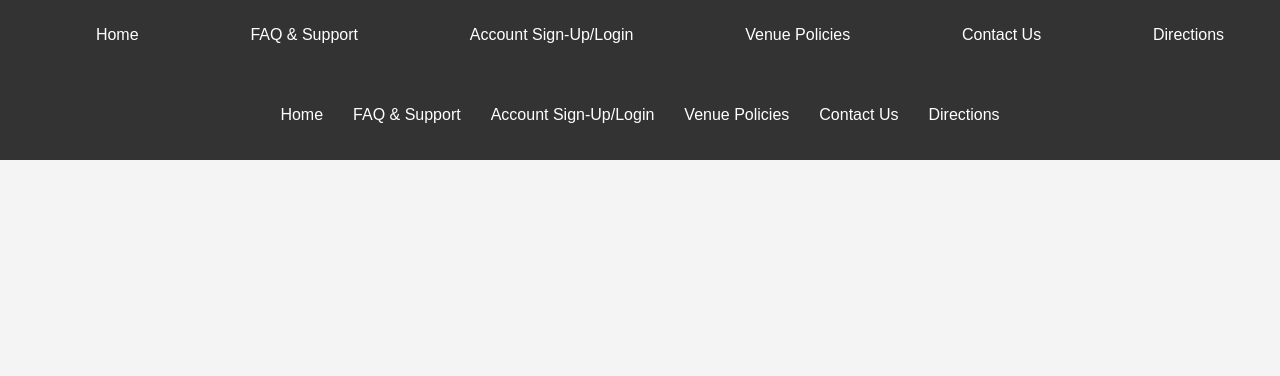
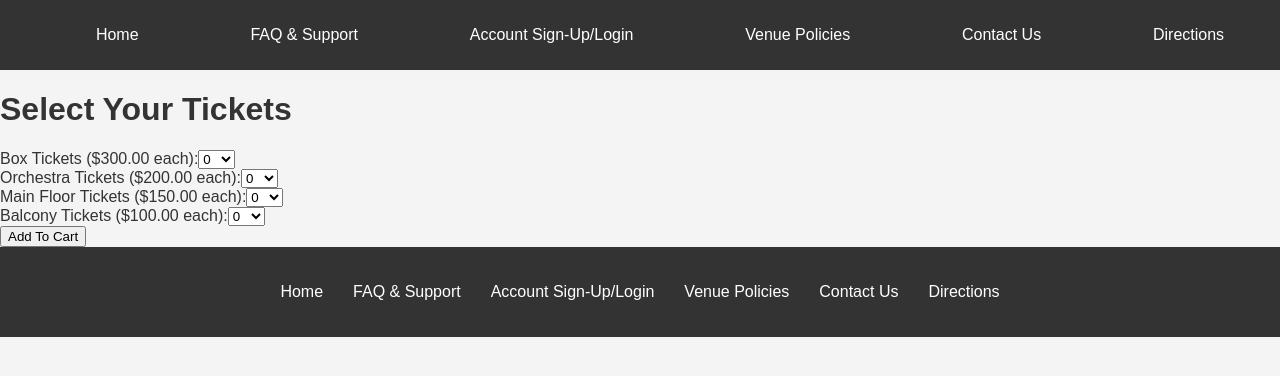
Before and after one commit to sosophia10/Event-Venue-Ticket-Purchasing-React-Webapp, a React (Create React App) app: page /tickets in a window 1280 px wide. Shown: the top 376 px of the page. Built offline with nearby package versions, Linux system fonts and the light colour scheme.

Commit message:
Your commit message here

```diff
--- a/src/App.js
+++ b/src/App.js
@@ -2,6 +2,8 @@ import React from 'react';
 import { BrowserRouter as Router, Route, Routes } from 'react-router-dom';
 import Home from './pages/Home';
 import Event from './pages/Event';
+import Tickets from './pages/Tickets';
+import Cart from './pages/Cart';
 import Header from './components/Header';
 import Footer from './components/Footer';
 
@@ -13,6 +15,8 @@ function App() {
       <Routes>
         <Route path="/" element={<Home />} />
         <Route path="/event/:eventName/:eventDate" element={<Event />} />
+        <Route path="/tickets" element={<Tickets />} />
+        <Route path="/cart" element={<Cart />} />
       </Routes>
       {/* Footer will be rendered once for all routes */}
       <Footer />
--- /dev/null
+++ b/src/pages/Cart.js
@@ -0,0 +1,52 @@
+import React, { useEffect, useState } from 'react';
+import { useNavigate } from 'react-router-dom';
+import '../styles.css';
+
+function Cart() {
+  const navigate = useNavigate();
+  const [cart, setCart] = useState(null);
+  const [totalPrice, setTotalPrice] = useState(0);
+
+  useEffect(() => {
+    const cartData = localStorage.getItem('cart');
+    if (cartData) {
+      const parsedCart = JSON.parse(cartData);
+      setCart(parsedCart);
+
+      // Calculate total price
+      const ticketPrices = {
+        box: 300.00,
+        orchestra: 200.00,
+        mainFloor: 150.00,
+        balcony: 100.00
+      };
+
+      const total = (parsedCart.box * ticketPrices.box) +
+                    (parsedCart.orchestra * ticketPrices.orchestra) +
+                    (parsedCart.mainFloor * ticketPrices.mainFloor) +
+                    (parsedCart.balcony * ticketPrices.balcony);
+
+      setTotalPrice(total);
+    }
+  }, []);
+
+  return (
+    <div className="cart-page">
+      <h1>Your Cart</h1>
+      {cart ? (
+        <div>
+          <p>Box Tickets: {cart.box}</p>
+          <p>Orchestra Tickets: {cart.orchestra}</p>
+          <p>Main Floor Tickets: {cart.mainFloor}</p>
+          <p>Balcony Tickets: {cart.balcony}</p>
+          <h2>Total Price: ${totalPrice.toFixed(2)}</h2>
+          <button onClick={() => alert('Purchase functionality not implemented.')}>Purchase</button>
+        </div>
+      ) : (
+        <p>Your cart is empty.</p>
+      )}
+    </div>
+  );
+}
+
+export default Cart;
--- a/src/pages/Event.js
+++ b/src/pages/Event.js
@@ -1,11 +1,12 @@
 import React, { useState, useEffect } from 'react';
-import { useParams } from 'react-router-dom';
+import { useParams, useNavigate } from 'react-router-dom';
 
 function EventPage() {
   const { eventName, eventDate } = useParams(); // get URL parameters
   const [event, setEvent] = useState(null); // store the event object
   const [loading, setLoading] = useState(true); // handle loading state
   const [error, setError] = useState(null); // handle any fetch errors
+  const navigate = useNavigate(); // hook for navigation
 
   useEffect(() => {
     // Fetch the events data from the JSON file
@@ -65,6 +66,10 @@ function EventPage() {
     return <p>{error}</p>;
   }
 
+  const handleBuyTickets = () => {
+    navigate('/tickets');
+  };
+
   return (
     <div className="event-page">
       <h1>{event.eventName.replace(/-/g, ' ')} on {event.date}</h1>
@@ -77,7 +82,7 @@ function EventPage() {
         <li>Main Floor: ${event.ticketPrices.mainFloor}</li>
         <li>Balcony: ${event.ticketPrices.balcony}</li>
       </ul>
-      <button onClick={() => alert('Redirecting to ticket purchase page...')}>
+      <button onClick={handleBuyTickets}>
         Buy Tickets
       </button>
     </div>
--- /dev/null
+++ b/src/pages/Tickets.js
@@ -0,0 +1,72 @@
+import React, { useState } from 'react';
+import { useNavigate } from 'react-router-dom';
+import '../styles.css';
+
+function Tickets() {
+  const navigate = useNavigate();
+
+  const [boxTickets, setBoxTickets] = useState(0);
+  const [orchestraTickets, setOrchestraTickets] = useState(0);
+  const [mainFloorTickets, setMainFloorTickets] = useState(0);
+  const [balconyTickets, setBalconyTickets] = useState(0);
+
+  const ticketPrices = {
+    box: 300.00,
+    orchestra: 200.00,
+    mainFloor: 150.00,
+    balcony: 100.00
+  };
+
+  const handleAddToCart = () => {
+    const cart = {
+      box: boxTickets,
+      orchestra: orchestraTickets,
+      mainFloor: mainFloorTickets,
+      balcony: balconyTickets
+    };
+
+    localStorage.setItem('cart', JSON.stringify(cart));
+    navigate('/cart');
+  };
+
+  return (
+    <div className="tickets-page">
+      <h1>Select Your Tickets</h1>
+      <div className="ticket-option">
+        <label>Box Tickets ($300.00 each):</label>
+        <select value={boxTickets} onChange={(e) => setBoxTickets(Number(e.target.value))}>
+          {[...Array(11).keys()].map(num => (
+            <option key={num} value={num}>{num}</option>
+          ))}
+        </select>
+      </div>
+      <div className="ticket-option">
+        <label>Orchestra Tickets ($200.00 each):</label>
+        <select value={orchestraTickets} onChange={(e) => setOrchestraTickets(Number(e.target.value))}>
+          {[...Array(11).keys()].map(num => (
+            <option key={num} value={num}>{num}</option>
+          ))}
+        </select>
+      </div>
+      <div className="ticket-option">
+        <label>Main Floor Tickets ($150.00 each):</label>
+        <select value={mainFloorTickets} onChange={(e) => setMainFloorTickets(Number(e.target.value))}>
+          {[...Array(11).keys()].map(num => (
+            <option key={num} value={num}>{num}</option>
+          ))}
+        </select>
+      </div>
+      <div className="ticket-option">
+        <label>Balcony Tickets ($100.00 each):</label>
+        <select value={balconyTickets} onChange={(e) => setBalconyTickets(Number(e.target.value))}>
+          {[...Array(11).keys()].map(num => (
+            <option key={num} value={num}>{num}</option>
+          ))}
+        </select>
+      </div>
+      <button onClick={handleAddToCart}>Add To Cart</button>
+    </div>
+  );
+}
+
+export default Tickets;
```
